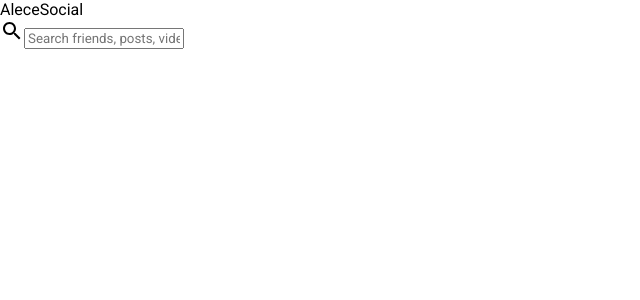
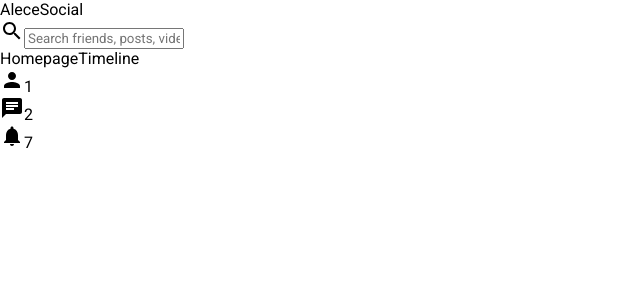
Before and after one commit to arenee87/social-app, a React (Create React App) app: page / in a window 1280 px wide. Shown: the top 300 px of the page, without its empty margins (0-640 px from the left). Built offline with nearby package versions, Linux system fonts and the light colour scheme.

Commit message:
navbar icon badges

```diff
--- a/src/components/Navbar.js
+++ b/src/components/Navbar.js
@@ -1,5 +1,5 @@
 import "./navbar.css"
-import { Search } from "@mui/icons-material"
+import { Search , Person, Chat, Notifications } from "@mui/icons-material"
 
 export default function Navbar() {
     return (
@@ -15,6 +15,24 @@ export default function Navbar() {
                 </div>
 
             <div className="navbarRight"></div>
+            <div className="navbarLinks">
+                <span className="navbarLink">Homepage</span>
+                <span className="navbarLink">Timeline</span>
+            </div>
+            <div className="navbarIcons"></div>
+                <div className="navbarIconItem">
+                    <Person />
+                    <span className="navbarIconBadge">1</span>
+                </div>
+                <div className="navbarIconItem">
+                    <Chat />
+                    <span className="navbarIconBadge">2</span>
+                </div>
+                <div className="navbarIconItem">
+                    <Notifications />
+                    <span className="navbarIconBadge">7</span>
+                </div>
+
         </div>
     )
 }
```
